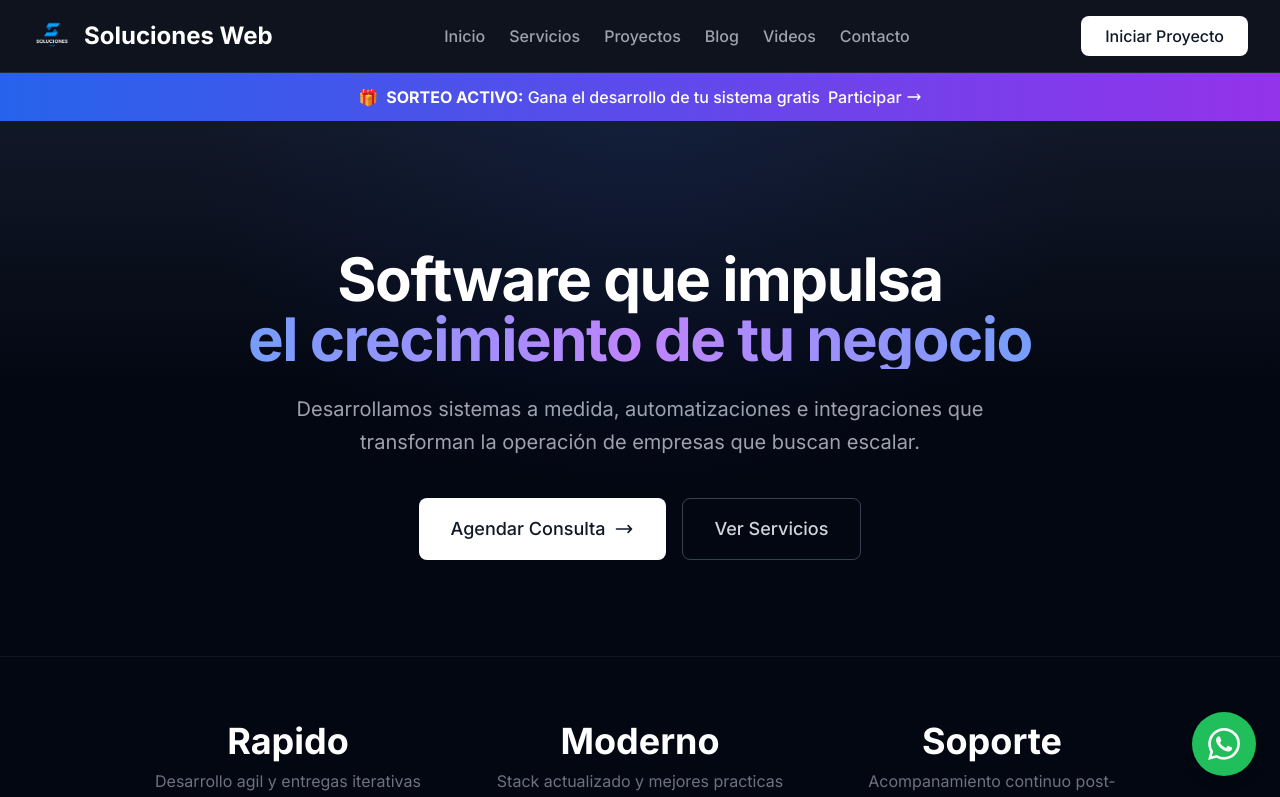
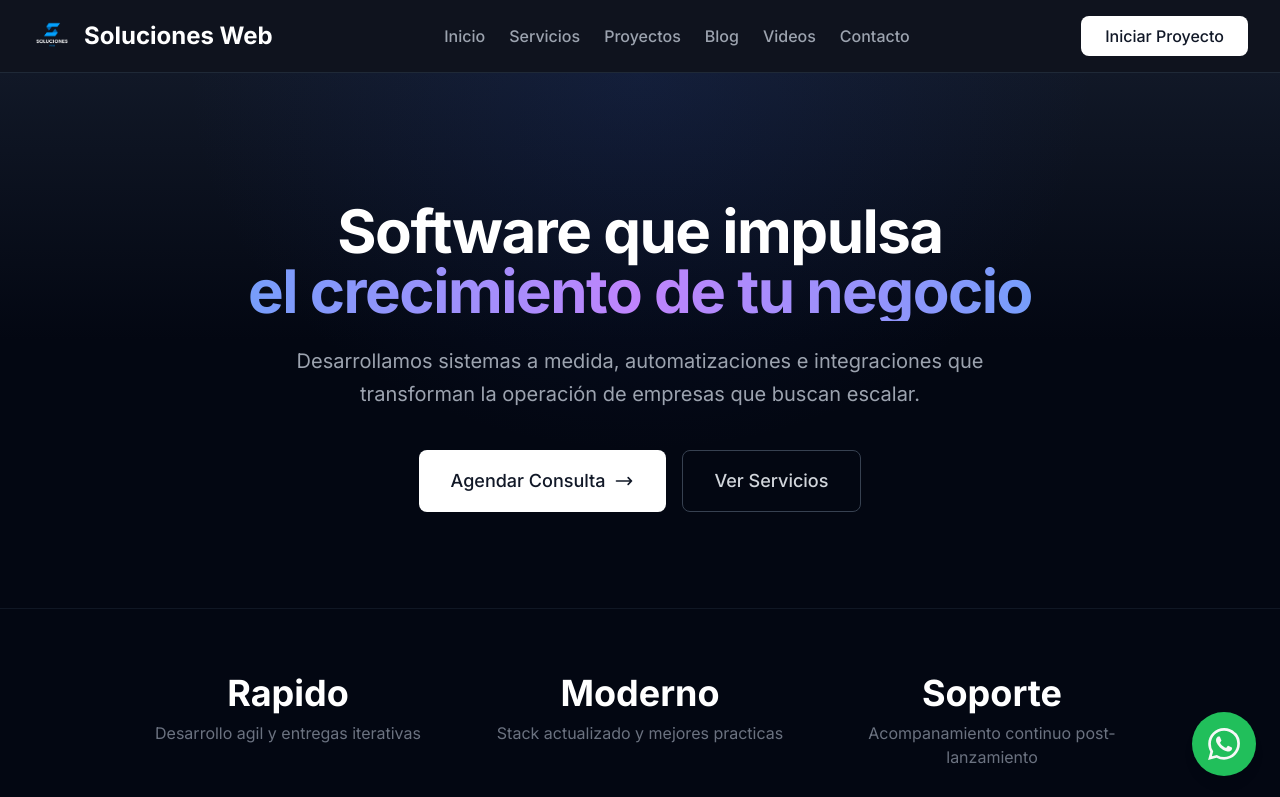
Before and after one commit to Darturo9/Soluciones-Web2025, a Next.js app: page / in a window 1280 px wide. Shown: the top 797 px of the page. Built offline with nearby package versions, Linux system fonts and the light colour scheme.

Commit message:
Remove active giveaway banner from homepage

```diff
--- a/src/app/page.tsx
+++ b/src/app/page.tsx
@@ -3,24 +3,6 @@
 export default function Home() {
   return (
     <div className="min-h-screen bg-gray-950">
-      {/* Sorteo Banner */}
-      <a
-        href="/sorteo"
-        className="block bg-gradient-to-r from-blue-600 via-purple-600 to-blue-600 bg-[length:200%_100%] animate-gradient py-3 px-4 text-center relative overflow-hidden group"
-      >
-        <div className="absolute inset-0 bg-white/10 opacity-0 group-hover:opacity-100 transition-opacity" />
-        <p className="text-white font-medium relative z-10">
-          <span className="inline-block animate-pulse mr-2">🎁</span>
-          <span className="font-bold">SORTEO ACTIVO:</span> Gana el desarrollo de tu sistema gratis
-          <span className="ml-2 inline-flex items-center">
-            Participar
-            <svg className="ml-1 w-4 h-4 group-hover:translate-x-1 transition-transform" fill="none" stroke="currentColor" viewBox="0 0 24 24">
-              <path strokeLinecap="round" strokeLinejoin="round" strokeWidth={2} d="M17 8l4 4m0 0l-4 4m4-4H3" />
-            </svg>
-          </span>
-        </p>
-      </a>
-
       {/* Hero Section */}
       <section className="pt-32 pb-24 px-4 sm:px-6 lg:px-8 relative overflow-hidden">
         <div className="absolute inset-0 bg-gradient-to-b from-gray-900 via-gray-950 to-gray-950" />
```
